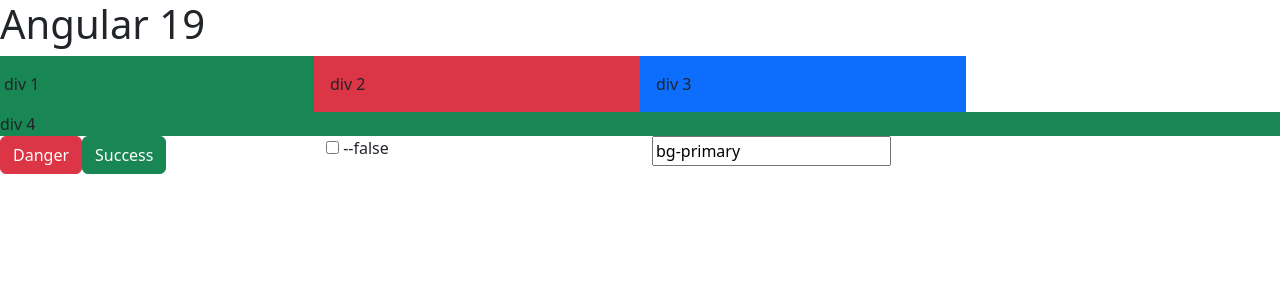
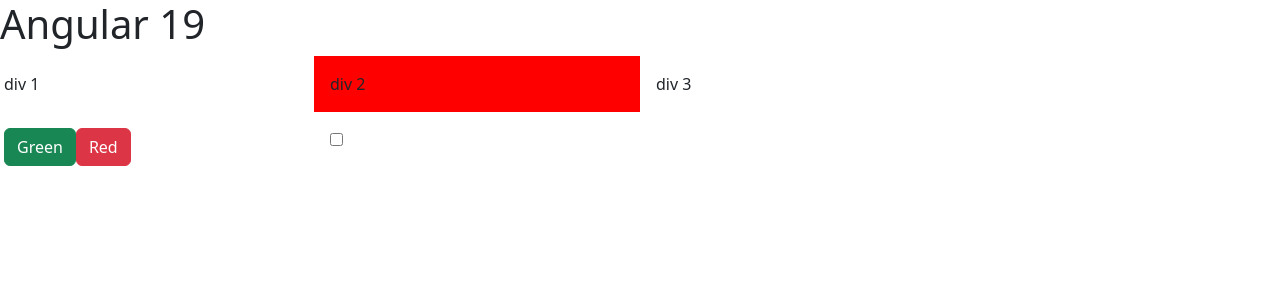
Before and after one commit to rahul-aot/angular19, an Angular app: page / in a window 1280 px wide. Shown: the top 300 px of the page. Built offline with nearby package versions, Linux system fonts and the light colour scheme.

Commit message:
ng style

```diff
--- a/src/app/app.component.html
+++ b/src/app/app.component.html
@@ -1,3 +1,3 @@
 <h1> Angular 19</h1>
-<app-ng-class></app-ng-class>
+<app-ng-style></app-ng-style>
 <router-outlet></router-outlet>
--- /dev/null
+++ b/src/app/components/ng-style/ng-style.component.html
@@ -0,0 +1,20 @@
+<div class="row">
+    <div class="col-3 p-3" [ngStyle]="{'background-color': divBgColor }">
+        div 1
+    </div>
+    <div class="col-3 p-3" [ngStyle]="{'background-color': isChecked == true ? 'teal' : 'red'}">
+        div 2
+    </div>
+    <div class="col-3 p-3">
+        div 3
+    </div>
+</div>
+<div class="row">
+    <div class="col-3 p-3" >
+        <button type="button" class="btn btn-success" (click)="divBgColor = 'green'">Green</button>
+        <button type="button" class="btn btn-danger" (click)="divBgColor = 'red'">Red</button>
+    </div>
+    <div class="col-3 p-3">
+        <input type="checkbox" [(ngModel)]="isChecked" >
+    </div>
+</div>
--- /dev/null
+++ b/src/app/components/ng-style/ng-style.component.ts
@@ -0,0 +1,15 @@
+import { CommonModule } from '@angular/common';
+import { Component } from '@angular/core';
+import { FormsModule } from '@angular/forms';
+
+@Component({
+  selector: 'app-ng-style',
+  imports: [CommonModule,FormsModule],
+  templateUrl: './ng-style.component.html',
+  styleUrl: './ng-style.component.scss'
+})
+export class NgStyleComponent {
+
+  divBgColor: string = '';
+  isChecked: boolean = false;
+}
```
Also changed, not shown: src/app/app.component.ts (+2 -5 lines), src/app/components/ng-style/ng-style.component.scss (added), 1 other file (tests, documents, lock files or other folders).
